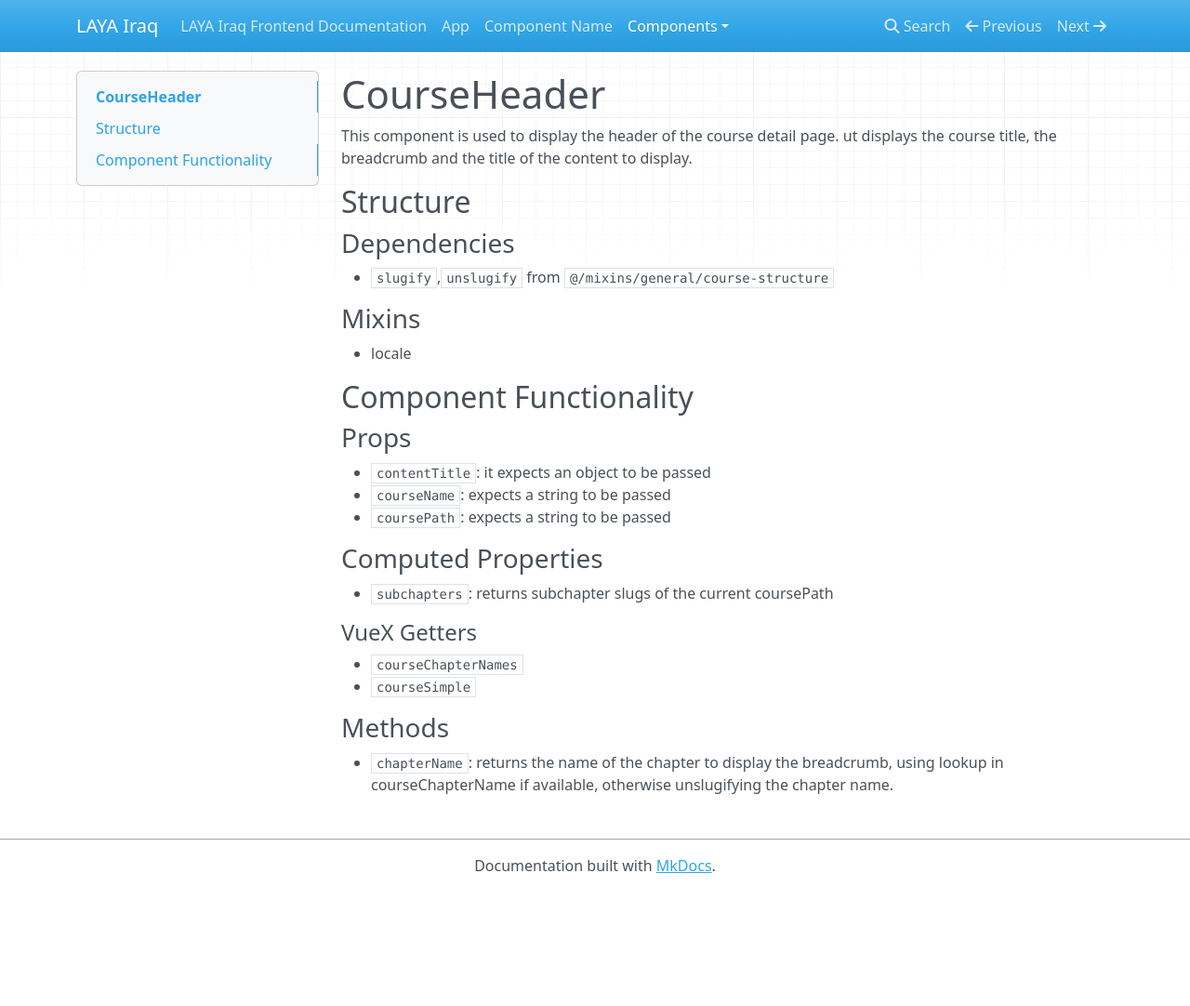
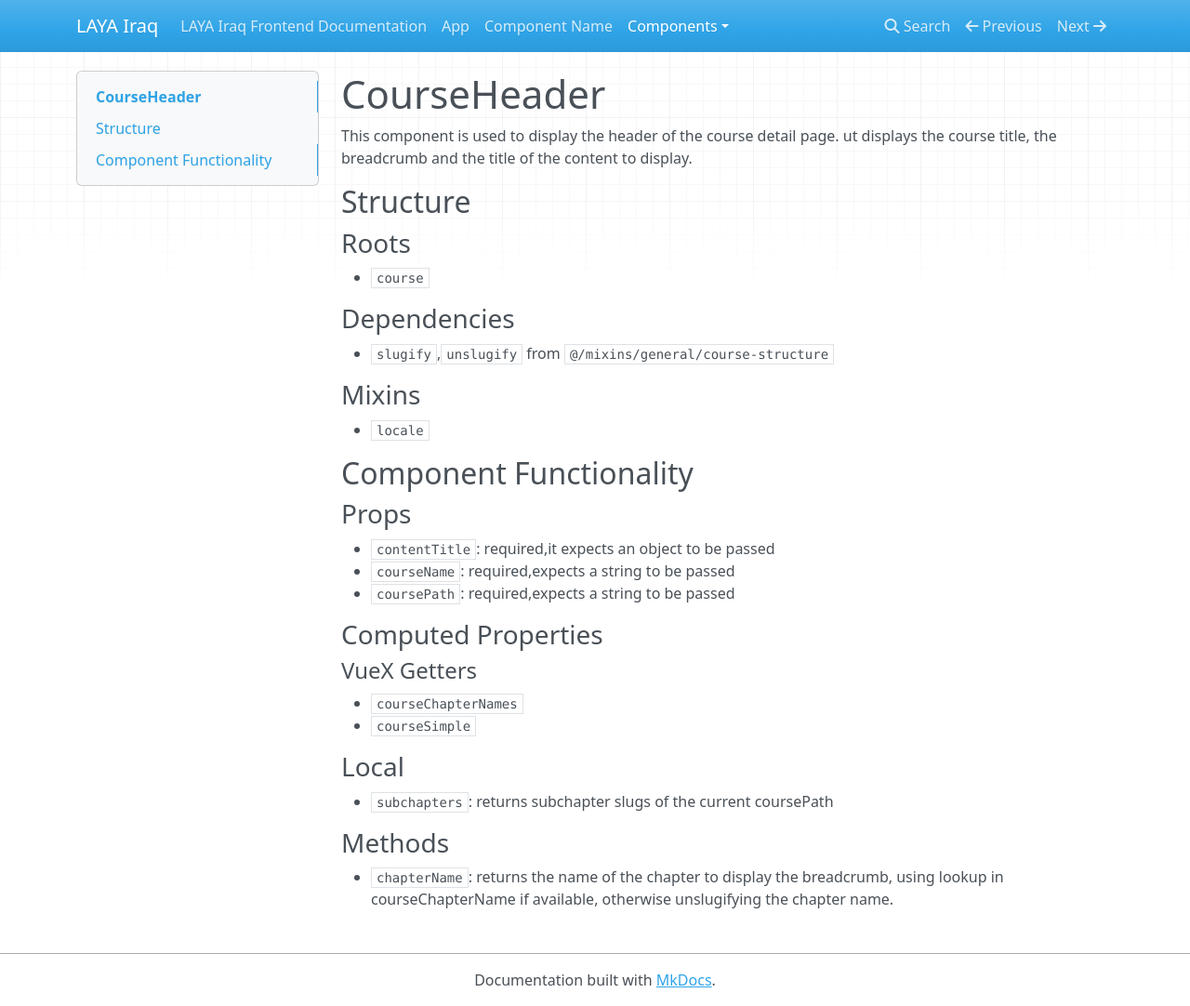
Before and after one commit to LAYAIraq/frontend-docs, an MkDocs documentation site: the page built from docs/components/course/course-header.md, in a window 1280 px wide and 1082 px high. Shown: the whole window at 93% size. Built offline with MkDocs 1.6.1, drawn with Linux system fonts in a browser that asks for light colours; nearby versions of some CDN libraries.

```diff
--- a/docs/components/course/course-header.md
+++ b/docs/components/course/course-header.md
@@ -5,26 +5,30 @@ This component is used to display the header of the course detail page. ut displ
 
 ## Structure
 
+### Roots
+* `course`
+
 ### Dependencies
 * `slugify`,`unslugify` from `@/mixins/general/course-structure`
 
 ### Mixins
-* locale
+* `locale`
 
 Component Functionality
 ---------
 
 ### Props
-- `contentTitle`: it expects an object to be passed
-- `courseName`: expects a string to be passed
-- `coursePath`: expects a string to be passed
+- `contentTitle`: required,it expects an object to be passed
+- `courseName`: required,expects a string to be passed
+- `coursePath`: required,expects a string to be passed
 
 ### Computed Properties
-- `subchapters`: returns subchapter slugs of the current coursePath
-
 #### VueX Getters
 - `courseChapterNames`
 - `courseSimple`
 
+### Local
+- `subchapters`: returns subchapter slugs of the current coursePath
+
 ### Methods
 - `chapterName`: returns the name of the chapter to display the breadcrumb, using lookup in courseChapterName if available, otherwise unslugifying the chapter name.
```
Also changed, not shown: docs/components/course/course-edit/course-block-delete.md (added, +29 -0 lines), docs/components/course/course.md (+10 -10 lines), docs/components/general/privacy.md (+1 -1 lines), docs/components/general/register.md (+2 -2 lines), docs/components/notifications/header-notifications.md (+3 -3 lines).
